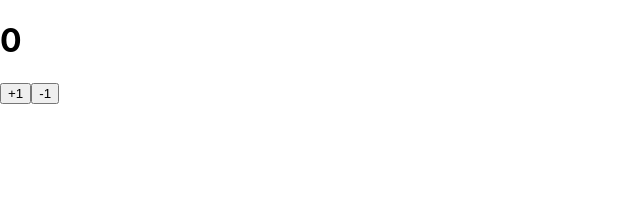
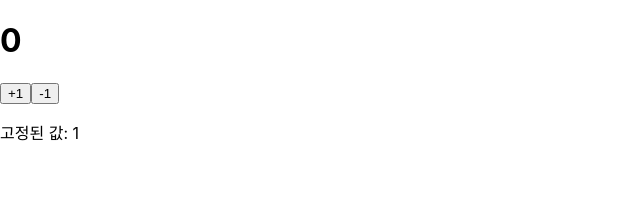
Before and after one commit to seedevk8s/fc_reactReview1, a React (Create React App) app: page / in a window 1280 px wide. Shown: the top 210 px of the page, without its empty margins (0-640 px from the left). Built offline with nearby package versions, Linux system fonts and the light colour scheme.

Commit message:
24. 클래스형 컴포넌트-2

```diff
--- a/src/Counter.js
+++ b/src/Counter.js
@@ -78,12 +78,20 @@ class Counter extends Component {
 
 /* 클래스형 컴포넌트에서 상태를 관리 할 때에는 state 라는 것을 사용합니다.
 state 를 선언 할 때에는 constructor 내부에서 this.state 를 설정해주시면 됩니다.   */
+/* 클래스형 컴포넌트의 state 는 무조건 객체형태여야 합니다. */
+  /*
   constructor(props) {
     super(props);
     this.state = {
       counter: 0
     };
   }
+ */
+
+ state = {
+   counter: 0,
+   fixed: 1
+ };
 
   /* 클래스에서 커스텀 메서드를 만들게 될 때에는
   보통 이름을 handle... 이라고 이름을 짓습니다.  */
@@ -91,6 +99,7 @@ state 를 선언 할 때에는 constructor 내부에서 this.state 를 설정해
   화살표 함수 문법을 사용해서 작성하는 것 입니다. */
 /*   보통 CRA 로 만든 프로젝트에서는 커스텀 메서드를 만들 때 이 방법을 많이 사용합니다.
   그리고, 가장 편하기도 합니다. */
+  /* 상태를 업데이트해야 할 때에는 this.setState 함수를 사용하면 됩니다. */
   handleInCrease = () => {
     console.log('increase');
     console.log(this);
@@ -106,12 +115,14 @@ state 를 선언 할 때에는 constructor 내부에서 this.state 를 설정해
     });
   }
 
+  /* render 메서드에서 state 를 조회하려면 this.state 를 조회하시면 됩니다. */
   render() {
     return (
     <div>
       <h1>{this.state.counter}</h1>
       <button onClick={this.handleInCrease}>+1</button>
       <button onClick={this.handleDecrease}>-1</button>
+    <p>고정된 값: {this.state.fixed}</p>
     </div>
     );
   }
```
